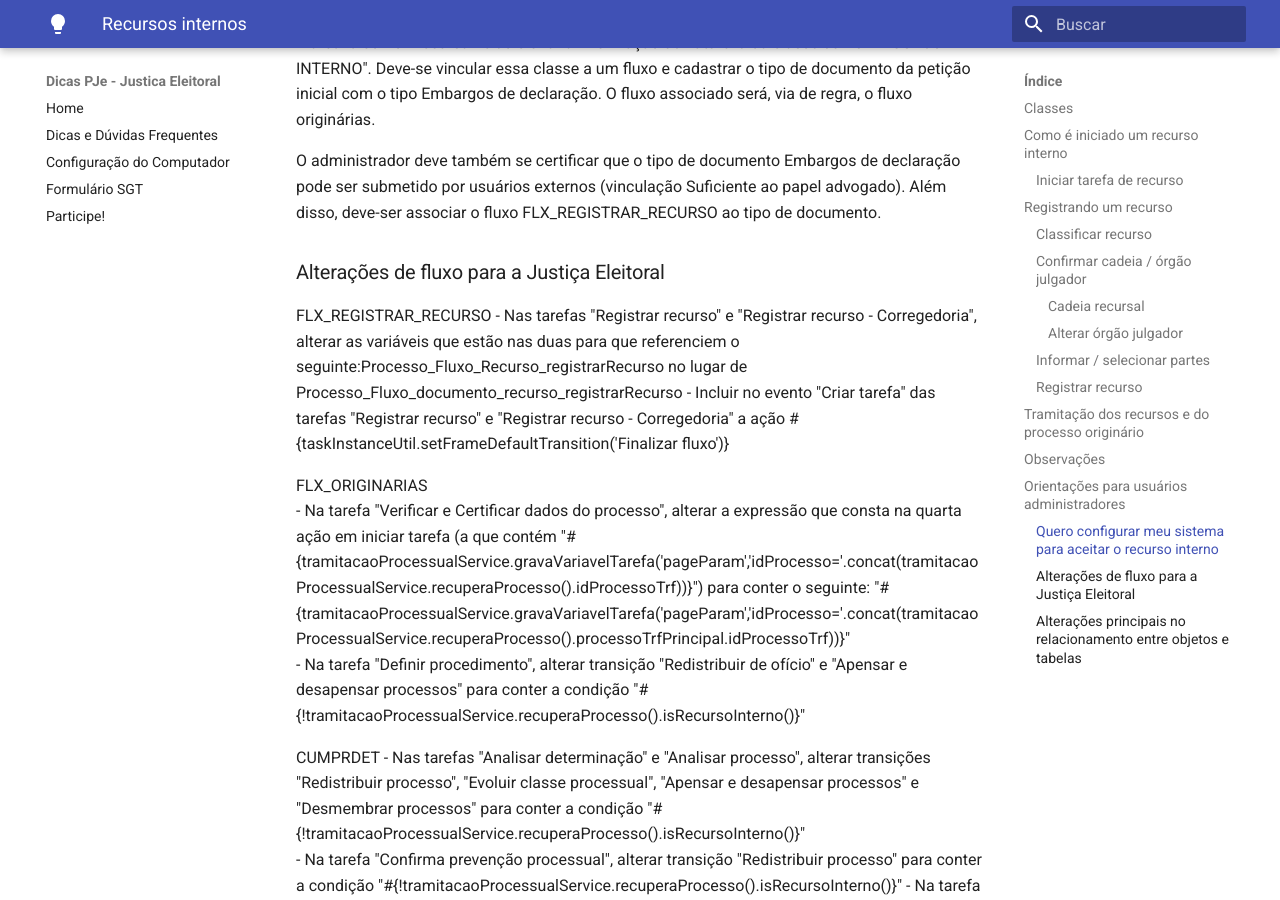
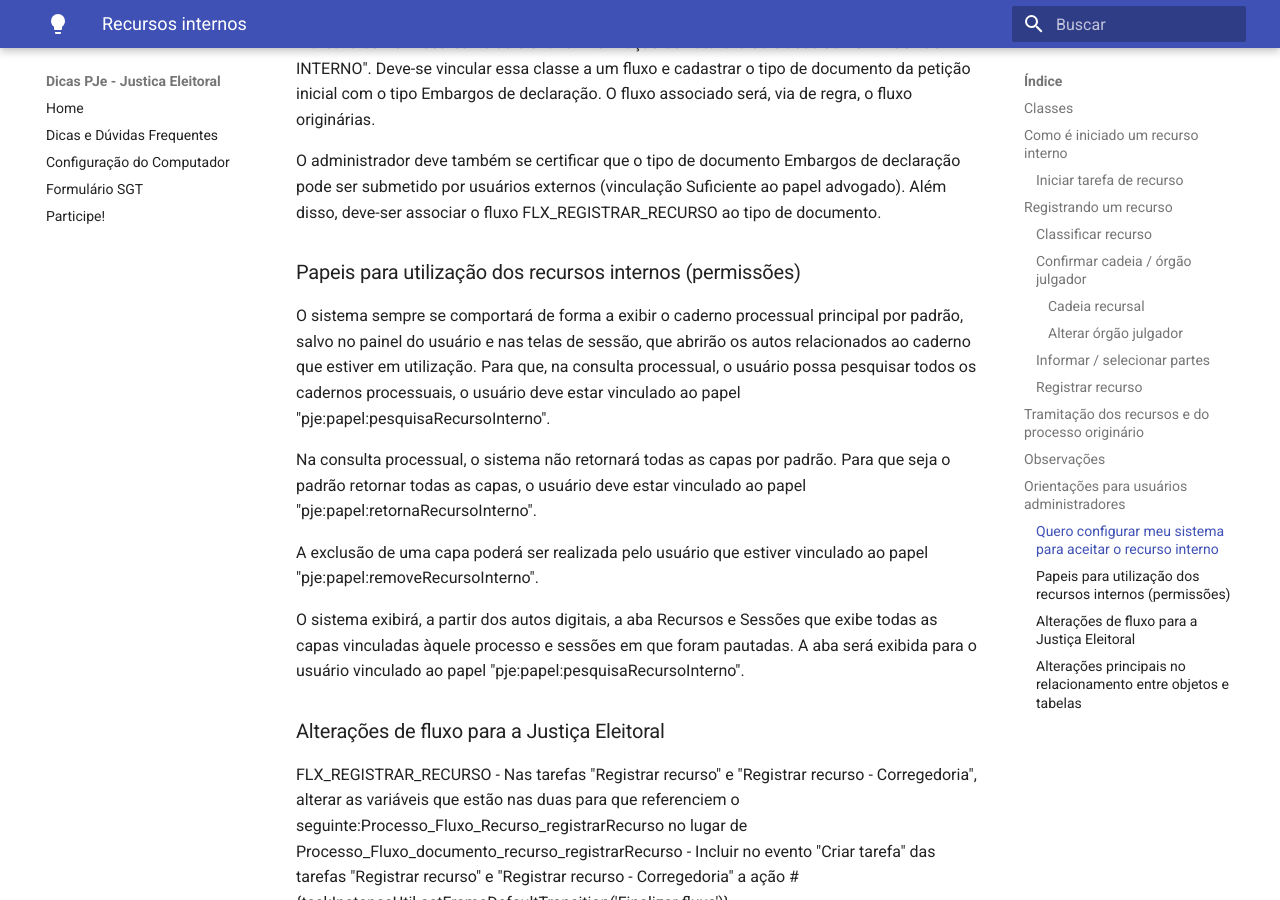
Before and after one commit to PJeJE/dicas_versao_1, an MkDocs documentation site: the page built from docs/recursos.md, in a window 1280 px wide and 900 px high, scrolled down 17650 px. Built offline with MkDocs 1.6.1 and Material for MkDocs 9.7.7, drawn with Linux system fonts in a browser that asks for light colours; nearby versions of some CDN libraries.

Commit message:
Update recursos.md

```diff
--- a/docs/recursos.md
+++ b/docs/recursos.md
@@ -208,6 +208,16 @@ O administrador deve acessar a configuração da classe processual Embargos de d
 
 O administrador deve também se certificar que o tipo de documento Embargos de declaração pode ser submetido por usuários externos (vinculação Suficiente ao papel advogado). Além disso, deve-ser associar o fluxo FLX_REGISTRAR_RECURSO ao tipo de documento.
 
+### Papeis para utilização dos recursos internos (permissões)
+
+O sistema sempre se comportará de forma a exibir o caderno processual principal por padrão, salvo no painel do usuário e nas telas de sessão, que abrirão os autos relacionados ao caderno que estiver em utilização. Para que, na consulta processual, o usuário possa pesquisar todos os cadernos processuais, o usuário deve estar vinculado ao papel "pje:papel:pesquisaRecursoInterno".
+
+Na consulta processual, o sistema não retornará todas as capas por padrão. Para que seja o padrão retornar todas as capas, o usuário deve estar vinculado ao papel "pje:papel:retornaRecursoInterno".
+
+A exclusão de uma capa poderá ser realizada pelo usuário que estiver vinculado ao papel "pje:papel:removeRecursoInterno".
+
+O sistema exibirá, a partir dos autos digitais, a aba Recursos e Sessões que exibe todas as capas vinculadas àquele processo e sessões em que foram pautadas. A aba será exibida para o usuário vinculado ao papel "pje:papel:pesquisaRecursoInterno".
+
 ### Alterações de fluxo para a Justiça Eleitoral
 
 FLX_REGISTRAR_RECURSO
```
